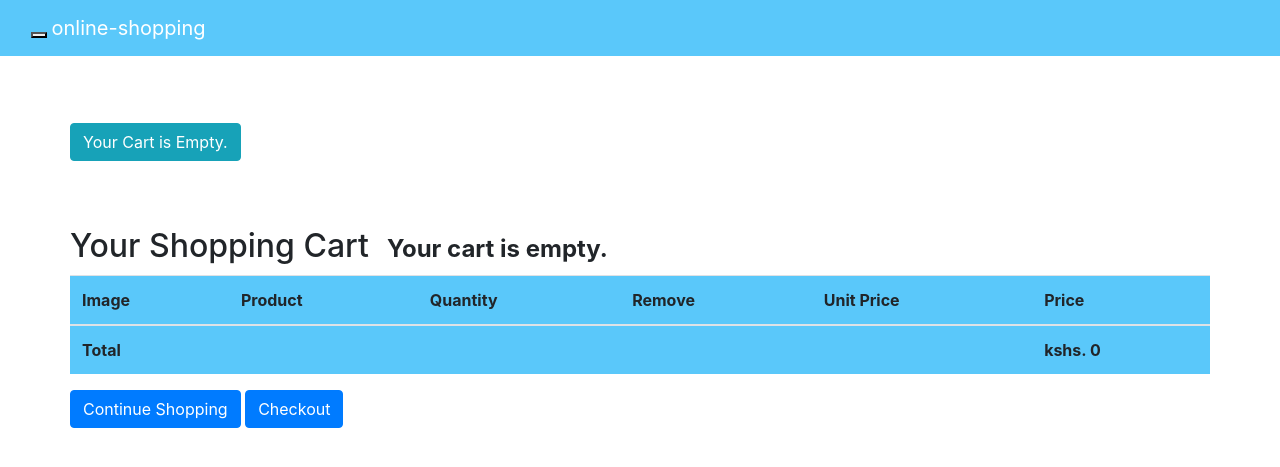
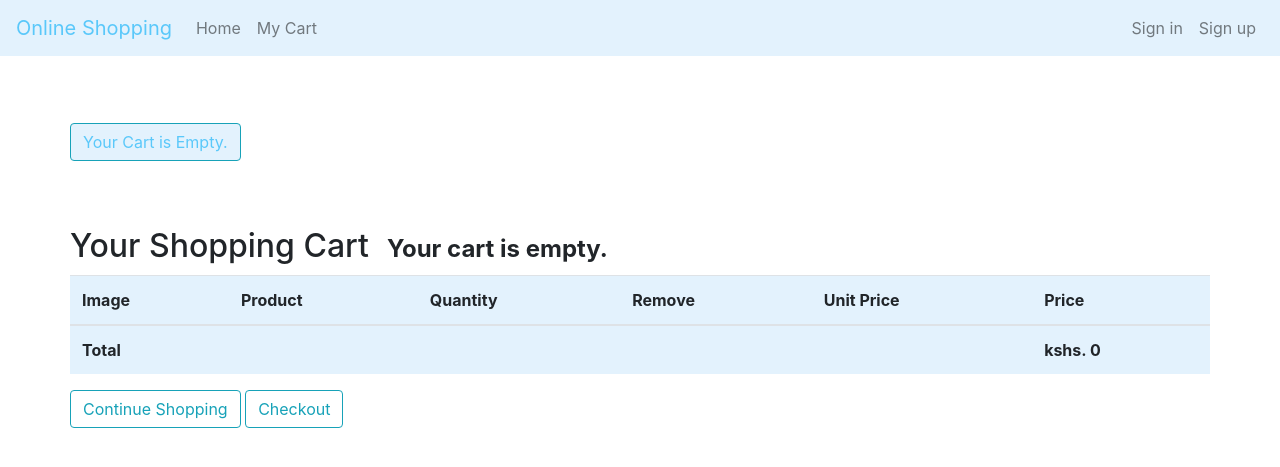
Before and after one commit to Mohamed-awad/E-Commerce, a Django app: page /cart/ in a window 1280 px wide. Shown: the top 467 px of the page. Run offline with Django 3.2, Linux system fonts and the light colour scheme; some libraries are stand-ins or nearby versions.

Commit message:
update front-end of the original project

```diff
--- a/cart/templates/cart/detail.html
+++ b/cart/templates/cart/detail.html
@@ -23,7 +23,7 @@
         </span>
       </h2>
       <table class="table table-striped table-hover">
-        <thead style="background-color: #5AC8FA">
+        <thead style="background-color: #e3f2fd">
           <tr>
             <th>Image</th>
             <th>Product</th>
@@ -48,7 +48,7 @@
                   {% csrf_token %}
                   {{ item.update_quantity_form.quantity }}
                   {{ item.update_quantity_form.update }}
-                  <input type="submit" value="Update" class="btn btn-info">
+                  <input type="submit" value="Update" class="btn btn-outline-info">
                 </form>
               </td>
               <td>
@@ -59,7 +59,7 @@
               </tr>
             {% endwith %}
           {% endfor %}
-          <tr style="background-color: #5AC8FA">
+          <tr style="background-color: #e3f2fd">
             <td><b>Total</b></td>
             <td colspan="4"></td>
             <td colspan="num"><b>kshs. {{ cart.get_total_price }}</b></td>
@@ -67,8 +67,8 @@
         </tbody>
       </table>
       <p class="text-right">
-        <a href="{% url 'shop:product_list' %}" class="btn btn-primary"> Continue Shopping</a>
-        <a href="{% url 'orders:order_create' %}" class="btn btn-primary">Checkout</a>
+        <a href="{% url 'shop:product_list' %}" class="btn btn-outline-info"> Continue Shopping</a>
+        <a href="{% url 'orders:order_create' %}" class="btn btn-outline-info">Checkout</a>
       </p>
     </div>
   </div>
--- a/orders/templates/orders/order/create.html
+++ b/orders/templates/orders/order/create.html
@@ -12,7 +12,7 @@
         <form action="." method="post">
           {% csrf_token %}
           {{ form.as_p }}<br>
-          <input type="submit" class="btn btn-primary" value="Submit order">
+          <input type="submit" class="btn btn-outline-info" value="Submit order">
         </form>
       </div>
       <div class="col-md-4">
--- a/shop/templates/shop/base.html
+++ b/shop/templates/shop/base.html
@@ -12,11 +12,11 @@
 
   <div class="container">
     <div class="row" style="margin-top: 6%">
-      <button class="btn btn-info pull-right">
+      <button class="btn btn-info pull-right" style="background-color: #e3f2fd; color: #5AC8FA;">
         {% with totail_items=cart|length  %}
           {% if cart|length > 0 %}
             My Shopping order:
-            <a href="{% url 'cart:cart_detail' %}" style="color: #ffffff">
+            <a href="{% url 'cart:cart_detail' %}">
               {{ totail_items }} item {{ totail_items|pluralize }}, kshs. {{ cart.get_total_price }}
             </a>
           {% else %}
--- a/shop/templates/shop/navbar.html
+++ b/shop/templates/shop/navbar.html
@@ -1,34 +1,72 @@
 {% load static %}
-<nav class="navbar navbar-default navbar-fixed-top" role="navigation" style="margin-bottom: 0px; background-color: #5AC8FA;">
-  <!-- Brand and toggle get grouped for better mobile display -->
-  <div class="container-fluid">
-    <div class="navbar-header">
-      <button type="button" class="navbar-toggle" data-toggle="collapse" data-target="#bs-example-navbar-collapse-1">
-        <span class="sr-only">Toggle navigation</span>
-        <span class="icon-bar"></span>
-        <span class="icon-bar"></span>
-        <span class="icon-bar"></span>
-      </button>
-      <a class="navbar-brand" href="{% url 'shop:product_list' %}" style="color: #ffffff">online-shopping</a>
-    </div>
+{#<nav class="nav navbar-nav" role="navigation" style="margin-bottom: 0px; background-color: #5AC8FA;">#}
+{#  <!-- Brand and toggle get grouped for better mobile display -->#}
+{#  <div class="container-fluid">#}
+{#    <div class="navbar-header">#}
+{#      <a class="navbar-brand" href="{% url 'shop:product_list' %}" style="color: #ffffff">online-shopping</a>#}
+{#    </div>#}
+{##}
+{#    <ul class="nav navbar-nav">#}
+{#      <li class="active"><a href="{% url 'shop:product_list' %}">Home</a></li>#}
+{#      <li><a href="{% url 'cart:cart_detail' %}">My Cart</a></li>#}
+{#    </ul>#}
+{##}
+{#  </div>#}
+{#</nav>#}
 
-    <!-- Collect the nav links, forms, and other content for toggling -->
-    <div class="collapse navbar-collapse" id="bs-example-navbar-collapse-1">
 
-      <ul class="nav navbar-nav navbar-right">
-        <li class="dropdown">
-            {% if request.user.is_authenticated %}
-          <a href="#" class="dropdown-toggle" data-toggle="dropdown" style="color: #ffffff">{{ request.user.username }}<b class="caret"></b></a>
-          <ul class="dropdown-menu">
-            <li><a href="">logout</a></li>
-              {% else %}
-            <li class="divider"></li>
-            <li><a href="#" style="color: #ffffff">Sign in</a></li>
-           <li><a href="#" style="color: #ffffff">Sign up</a></li>
-          </ul>
-           {% endif %}
+
+<nav class="navbar navbar-expand-lg navbar-light" style="background-color: #e3f2fd;">
+  <a class="navbar-brand" style="color: #5AC8FA;" href="{% url 'shop:product_list' %}">Online Shopping</a>
+  <button class="navbar-toggler" type="button" data-toggle="collapse" data-target="#navbarSupportedContent" aria-controls="navbarSupportedContent" aria-expanded="false" aria-label="Toggle navigation">
+    <span class="navbar-toggler-icon"></span>
+  </button>
+
+  <div class="collapse navbar-collapse" id="navbarSupportedContent">
+    <ul class="navbar-nav mr-auto">
+      <li class="nav-item">
+        <a class="nav-link" href="{% url 'shop:product_list' %}">Home <span class="sr-only">(current)</span></a>
+      </li>
+      <li class="nav-item">
+        <a class="nav-link" href="{% url 'cart:cart_detail' %}">My Cart</a>
+      </li>
+    </ul>
+    <ul class="navbar-nav">
+      {% if request.user.is_authenticated %}
+        <li class="nav-item">
+          <a href="#" class="nav-link">{{ request.user.username }}</a>
         </li>
-      </ul>
-    </div><!-- /.navbar-collapse -->
+        <li class="nav-item">
+          <a href="#" class="nav-link">logout</a>
+        </li>
+      {% else %}
+        <li class="nav-item">
+          <a href="#" class="nav-link">Sign in</a>
+        </li>
+        <li class="nav-item">
+          <a href="#" class="nav-link">Sign up</a>
+        </li>
+      {% endif %}
+    </ul>
   </div>
 </nav>
+
+
+<!-- Collect the nav links, forms, and other content for toggling -->
+{#    <div class="collapse navbar-collapse" id="bs-example-navbar-collapse-1">#}
+{##}
+{#      <ul class="nav navbar-nav navbar-right">#}
+{#        <li class="dropdown">#}
+{#            {% if request.user.is_authenticated %}#}
+{#          <a href="#" class="dropdown-toggle" data-toggle="dropdown" style="color: #ffffff">{{ request.user.username }}<b class="caret"></b></a>#}
+{#          <ul class="dropdown-menu">#}
+{#            <li><a href="">logout</a></li>#}
+{#              {% else %}#}
+{#            <li class="divider"></li>#}
+{#            <li><a href="#" style="color: #ffffff">Sign in</a></li>#}
+{#           <li><a href="#" style="color: #ffffff">Sign up</a></li>#}
+{#          </ul>#}
+{#           {% endif %}#}
+{#        </li>#}
+{#      </ul>#}
+{#    </div>#}
--- a/shop/templates/shop/products/detail.html
+++ b/shop/templates/shop/products/detail.html
@@ -31,7 +31,7 @@
                   <form action="{% url 'cart:cart_add' product.id %}" method="post">
                     {% csrf_token %}
                     {{ cart_product_form }}
-                    <input type="submit" value="add to cart" class="btn btn-primary">
+                    <input type="submit" value="add to cart" class="btn btn-outline-info">
                   </form>
                   <p>{{ product.description|safe|linebreaksbr }}</p>
                 </div>
```
Also changed, not shown: shop/static/img/make_an_order.png, shop/static/img/my_shopping_cart.png, shop/static/img/see_specefic_product.png, shop/static/img/shopping_products.png.
